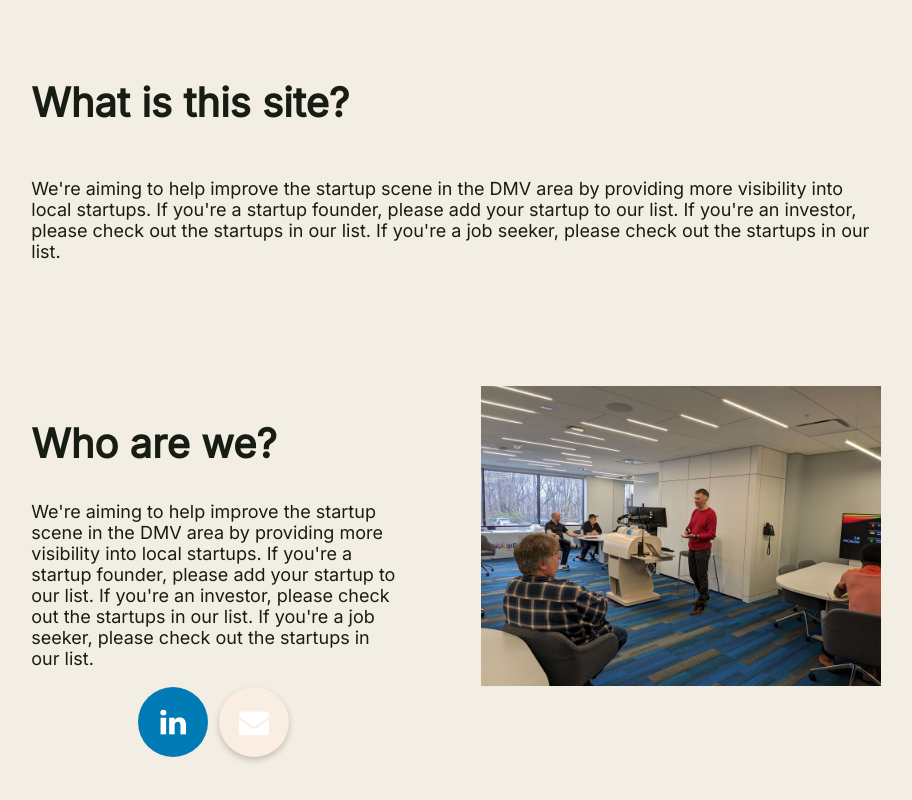
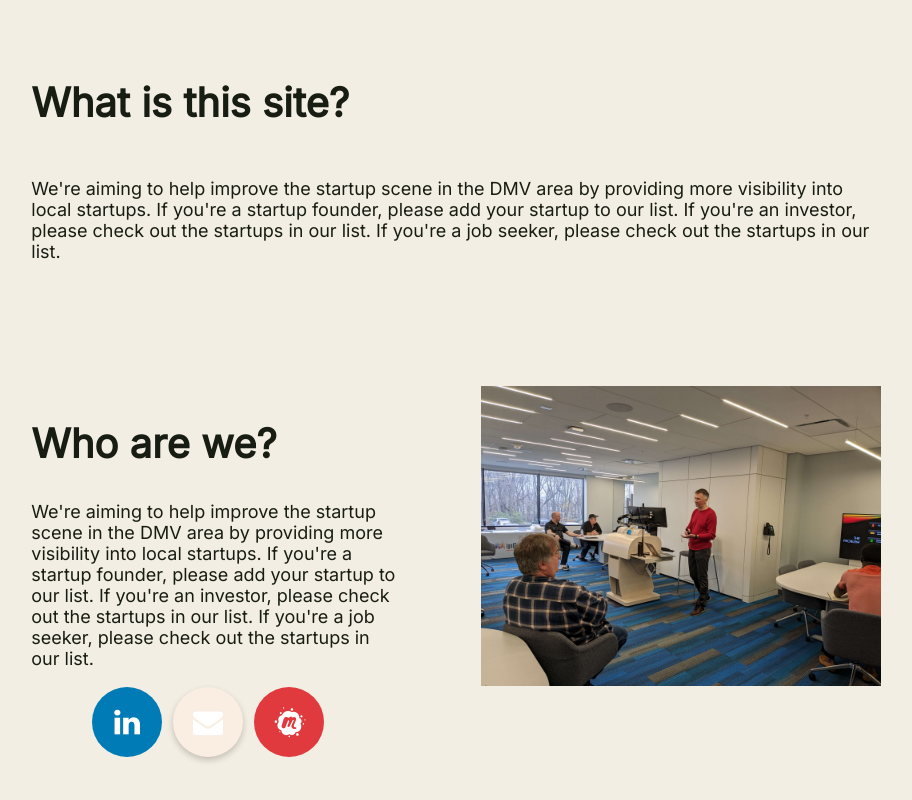
Before and after one commit to marvindanig/dctstartups.org, a plain HTML site: page index.html in a window 1280 px wide. Shown: the part 1191-1991 px from the top of the page, without its empty margins (184-1096 px from the left). Drawn offline with Linux system fonts and the light colour scheme.

Commit message:
add meetup button

```diff
--- a/index.html
+++ b/index.html
@@ -60,6 +60,7 @@
         <div class="socialsDiv">
           <a href="https://www.linkedin.com/company/pitchlabs-dc/" class="fa fa-linkedin"></a>
           <a href="mailto:info@pitchlabs.org" class="fa fa-envelope"></a>
+          <a href="https://www.meetup.com/pitch-labs/" class="fa fa-meetup"></a>
         </div>
       </div>
       <div class="contentImageDiv">
--- a/styles.css
+++ b/styles.css
@@ -133,6 +133,13 @@ nav#site-navigation {
     margin-left: 10%;
 }
 
+.socialsDiv {
+    display: flex;
+    justify-content: center;
+    margin: 5% 0;
+}
+
+
 .fa-linkedin {
     background: #007bb5;
     color: white;
@@ -150,12 +157,8 @@ nav#site-navigation {
 
 .fa:hover {
     opacity: 0.7;
-}
-
-.socialsDiv {
-    display: flex;
-    justify-content: center;
-    margin: 5% 0;
+    transform: scale(1.05);
+    background-color: #0056b3;
 }
 
 .fa-envelope {
@@ -172,9 +175,12 @@ nav#site-navigation {
     background-color: #faeee3;
     box-shadow: 0px 3px 6px rgba(0, 0, 0, 0.2);
     transition: all 0.3s ease;
-  }
+    margin-right: 3%;
+}
 
-  .email-button:hover {
-    background-color: #0056b3;
-    transform: scale(1.05);
-  }
+.fa-meetup {
+    background: #e0393e;
+    color: white;
+    margin-right: 3%;
+    transition: all 0.3s ease;
+}
```
